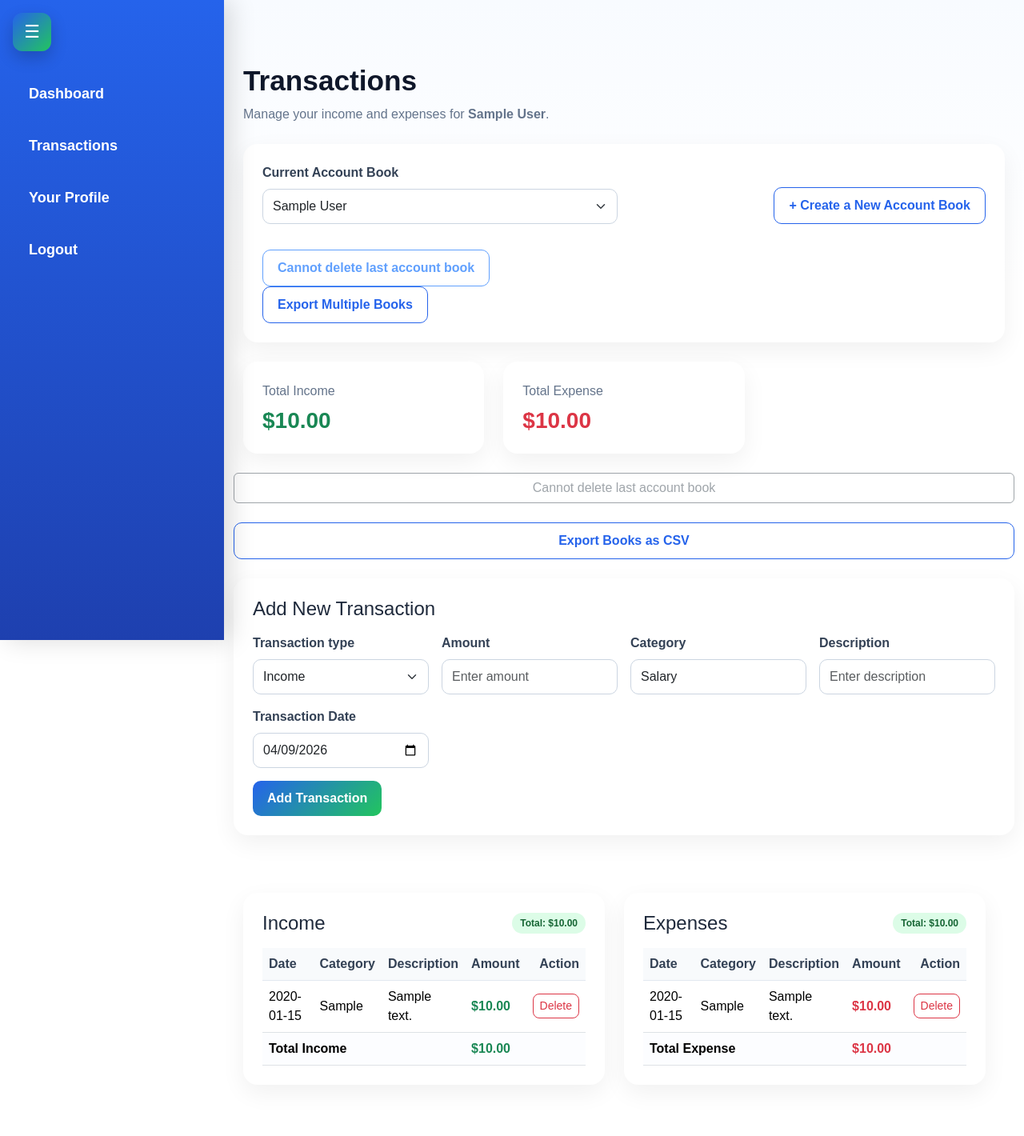
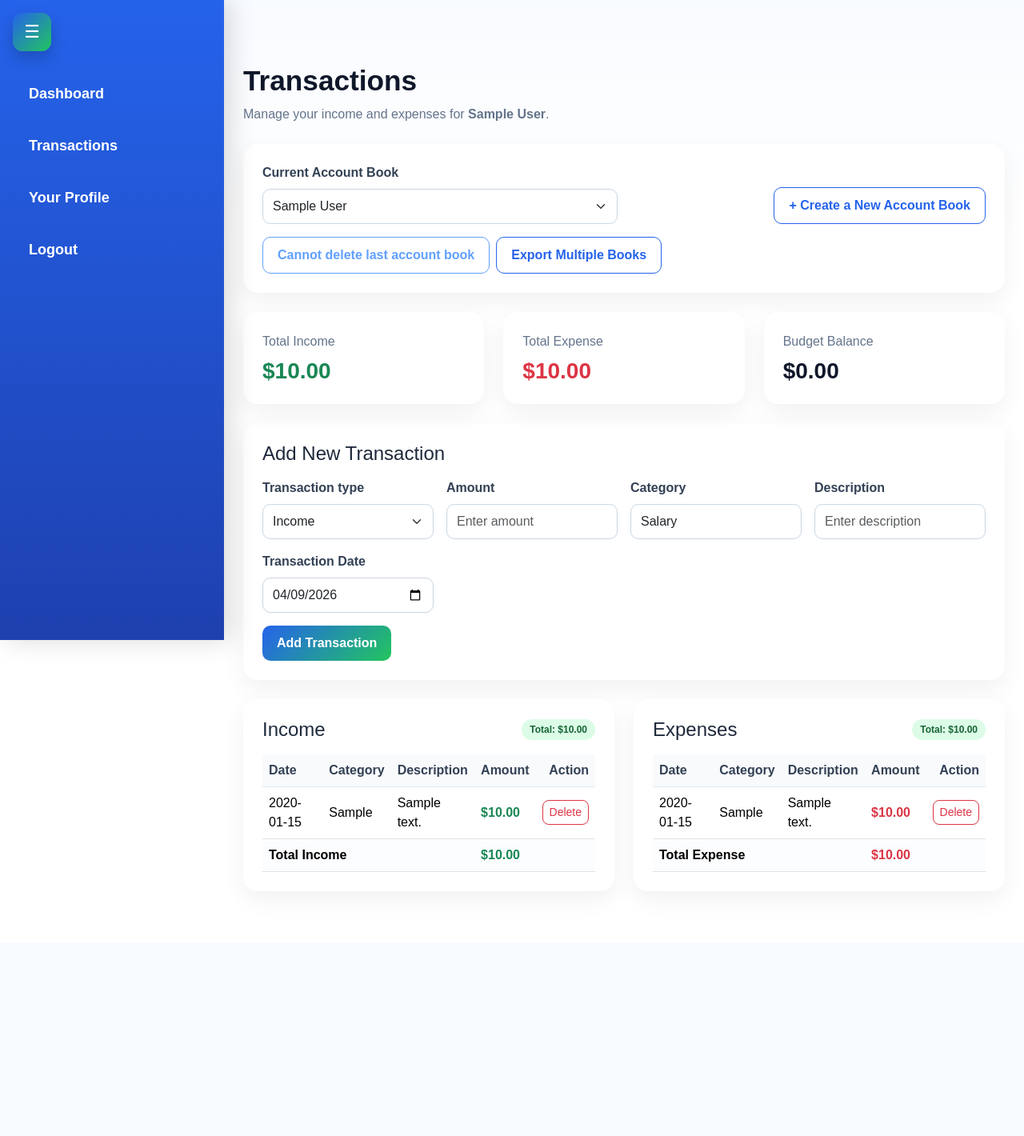
Before and after one commit to Hualin120/CSC-400-Project, a Flask app: page /transactions in a window 1280 px wide. Shown: the whole page at 80% size. After the commit the page ends 1090 px from the top, so only its background shows below. Run offline with Flask 3, Linux system fonts and the light colour scheme; a user stored in the database is signed in; tables that the repository leaves empty hold one stand-in row (values such as "Sample post").

Commit message:
fixed bugs

```diff
--- a/templates/transactions.html
+++ b/templates/transactions.html
@@ -33,28 +33,30 @@
             </a>
         </div>
 
-        <div class="row g-3 align-items-end">
-            <div class="col-lg-6">
-        <!-- Delete Account Book -->
+        <div class="col-12 d-flex flex-wrap align-items-center gap-2">
             {% if account_books|length > 1 %}
-                    <form method="POST" action="{{ url_for('delete_account_book', book_id=current_book.id) }}"
-                        style="display: inline;"
+                <form method="POST"
+                      action="{{ url_for('delete_account_book', book_id=current_book.id) }}"
                       onsubmit="return confirm('Are you sure you want to delete &quot;{{ current_book.bookname }}&quot;? All transactions will be permanently deleted.');">
-                        <button type="submit" class="btn btn-danger">Delete "{{ current_book.bookname }}"</button>
+                    <button type="submit" class="btn btn-danger">
+                        Delete {{ current_book.bookname }}
+                    </button>
                 </form>
             {% else %}
-                    <button type="button" class="btn btn-outline-primary" disabled>Cannot delete last account book</button>
+                <button type="button" class="btn btn-outline-primary" disabled>
+                    Cannot delete last account book
+                </button>
             {% endif %}
 
-
-                <button type="button" onclick="openModal()" class="btn btn-outline-primary">Export Multiple Books</button>
-            </div>
+            <button type="button" onclick="openModal()" class="btn btn-outline-primary">
+                Export Multiple Books
+            </button>
         </div>
     </div>
 </div>
 
 <!-- Summary -->
-<div class="row g-4">
+<div class="row g-4 mb-4">
     <div class="col-md-4">
         <div class="app-card p-4 h-100">
             <p class="text-muted mb-2">Total Income</p>
@@ -69,20 +71,21 @@
         </div>
     </div>
 
-<!-- Delete Account Book -->
-{% if account_books|length > 1 %}
-    <form method="POST" action="{{ url_for('delete_account_book', book_id=current_book.id) }}"
-          style="display: inline;"
-          onsubmit="return confirm('Are you sure you want to delete &quot;{{ current_book.bookname }}&quot;? All transactions will be permanently deleted.');">
-        <button type="submit" class="btn btn-danger">Delete "{{ current_book.bookname }}"</button>
-    </form>
+    <div class="col-md-4">
+        <div class="app-card p-4 h-100">
+            <p class="text-muted mb-2">Budget Balance</p>
+            <h3 class="mb-0 {% if balance > 0 %}text-success{% elif balance < 0 %}text-danger{% endif %}">
+                {% if balance > 0 %}
+                    +${{ "%.2f"|format(balance) }}
+                {% elif balance < 0 %}
+                    -${{ "%.2f"|format(balance|abs) }}
                 {% else %}
-    <button type="button" class="btn btn-outline-secondary" disabled>Cannot delete last account book</button>
+                    $0.00
                 {% endif %}
-
-
-<button type="button" onclick="openModal()" class="btn btn-outline-primary">Export Books as CSV</button>
-
+            </h3>
+        </div>
+    </div>
+</div>
 
 <!-- Add Transaction Form -->
 <div class="app-card p-4 mb-4">
@@ -236,11 +239,10 @@
     </div>
 </div>
 
-<!-- export multiple account book modal -->
+<!-- Export multiple account books modal -->
 <div id="exportModal" style="display: none; position: fixed; top: 0; left: 0; width: 100%; height: 100%; background: rgba(0,0,0,0.5); z-index: 1000;">
     <div style="position: relative; width: 90%; max-width: 500px; margin: 100px auto; background: white; border-radius: 12px; padding: 20px;">
 
-        <!-- Title bar -->
         <div style="display: flex; justify-content: space-between; align-items: center; margin-bottom: 20px;">
             <h3 style="margin: 0;">📚 Export Account Books</h3>
             <button onclick="closeModal()" style="background: none; border: none; font-size: 24px; cursor: pointer;">&times;</button>
@@ -248,7 +250,6 @@
 
         <form method="POST" action="{{ url_for('csv.export_multiple') }}" id="exportForm">
 
-            <!-- Account book selection -->
             <div style="margin-bottom: 20px;">
                 <div style="display: flex; justify-content: space-between; margin-bottom: 10px;">
                     <label><strong>Select Account Books:</strong></label>
@@ -272,7 +273,6 @@
                 </div>
             </div>
 
-            <!-- Export Format Selection -->
             <div style="margin-bottom: 20px;">
                 <label><strong>Export Format:</strong></label>
                 <div style="margin-top: 10px;">
@@ -287,7 +287,6 @@
                 </div>
             </div>
 
-            <!-- Button -->
             <div style="display: flex; gap: 10px; justify-content: flex-end;">
                 <button type="button" onclick="closeModal()" style="padding: 8px 16px; background: #6c757d; color: white; border: none; border-radius: 6px; cursor: pointer;">Cancel</button>
                 <button type="submit" style="padding: 8px 16px; background: #2563eb; color: white; border: none; border-radius: 6px; cursor: pointer;">Export</button>
@@ -297,23 +296,19 @@
 </div>
 
 <script>
-// Open Modal
 function openModal() {
     document.getElementById('exportModal').style.display = 'block';
 }
 
-// Close Modal
 function closeModal() {
     document.getElementById('exportModal').style.display = 'none';
 }
 
-// Select All / Deselect All
 function selectAll(select) {
     const checkboxes = document.querySelectorAll('#exportForm input[name="book_ids"]');
     checkboxes.forEach(cb => cb.checked = select);
 }
 
-// Click outside the modal to close.
 document.getElementById('exportModal').addEventListener('click', function(e) {
     if (e.target === this) {
         closeModal();
```
Lines whose indentation alone changed are shown as unchanged.
